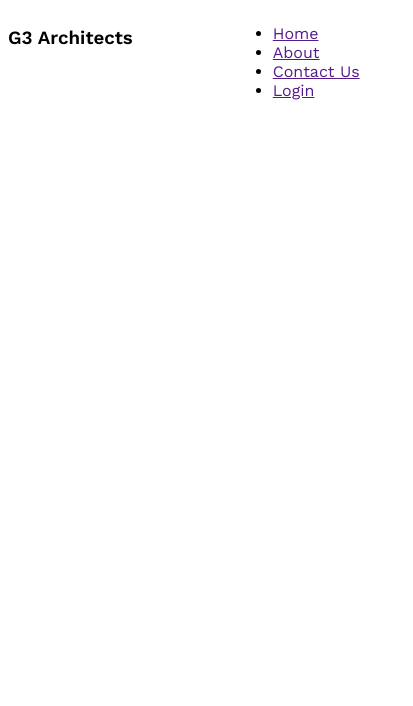
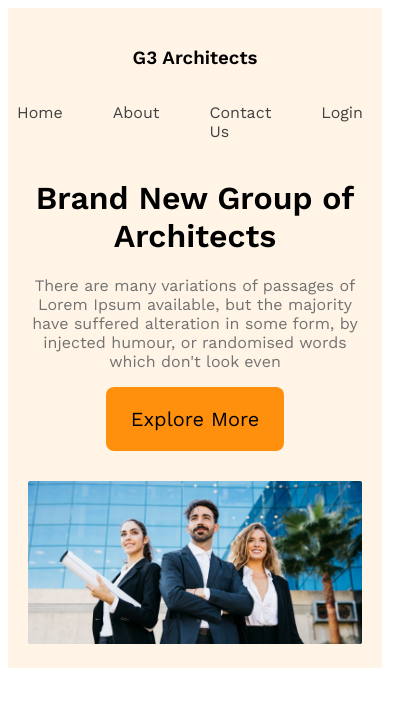
Before and after one commit to joy-Kumar-Biswas226/g3-architects-resources, a plain HTML site: page index.html in a window 390 px wide. Shown: the whole page, 413 px wide, since content can reach past the window. Drawn offline with nearby package versions, Linux system fonts and the light colour scheme.

Commit message:
added small devise responsive

```diff
--- a/index.html
+++ b/index.html
@@ -9,9 +9,9 @@
 <body>
     <header>
 
-<nav class="Nab-Section">
+<nav class="Nav-Section">
 
-    <h3>G3 Architects</h3>
+    <h3 class="nav-title">G3 Architects</h3>
 <ul>
  <li><a href="">Home</a></li>
  <li><a href="">About</a></li>
@@ -20,6 +20,16 @@
 </ul>
 
     </nav>
+    <div class="Banner">
+        <div class="Banner-content">
+
+            <h1 class="Banner-Title">Brand New Group of Architects </h1>
+            <p class="Banner-Description">There are many variations of passages of Lorem Ipsum available, but the majority have suffered alteration in some form, by injected humour, or randomised words which don't look even</p>
+            <button class="btn-primary">Explore More</button>
+            <img src="images/banner.png" alt="">
+        </div>
+
+    </div>
  </header>
  </body>
  </html>
--- a/style.css
+++ b/style.css
@@ -4,15 +4,75 @@
     font-family: 'Work Sans', sans-serif;
 }
 
-
-.Nab-Section{
-    display: flex;
-    gap: 100px;
+/*header style*/
+header{
+    background: rgba(255, 144, 14, 0.10);
+    padding: 50px 240px;
 
 }
-.Nab-Section > a{
-    padding:10px;
-    background-color: aliceblue;
-    display: grid;
-    grid-template-columns: auto;
+
+
+nav{
+    display: flex;
+   justify-content:space-between;
+   align-items: center;
 }
+nav > ul {
+
+display: flex;
+}
+nav li{
+    list-style: none;
+margin-right: 50px;
+font-weight: 400;
+font-size: 1rem;
+}
+nav li a {
+    text-decoration: none;
+    color:#424242;
+}
+.nav title {
+    font-size: 2.8rem;
+    font-weight: 200px;
+    color:#131313;
+
+}
+
+/*banner section styles*/
+.Banner-content {
+    max-width: 850px;
+    text-align: center;
+    margin: 0 auto;
+
+}
+.Banner-title{
+    font-size: 4rem;
+    font-weight: 700px;
+    color:#131313;
+}
+.Banner-Description {
+  color:#727272;
+  }
+
+.btn-primary{
+    border-radius: 8px;
+    background: #FF900E;
+    font-size: 1.25rem;
+    cursor: pointer;
+   padding: 20px 25px;
+   border: 0;
+
+}
+.Banner img{
+    width: 100%;
+    margin-top: 30px;
+}
+/*responsive syles*/
+@media screen and (max-width: 576px )  {
+    header{
+        padding: 20px;
+    }
+    Nav{
+        flex-direction: column;
+    }
+}
```
